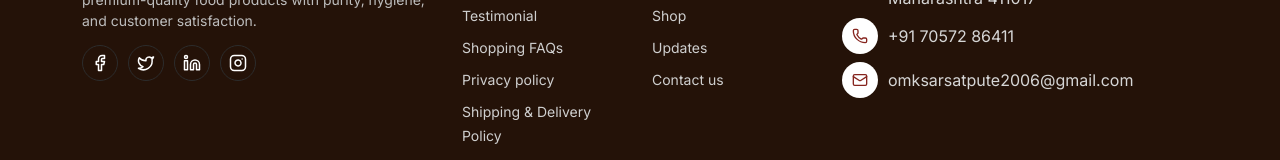
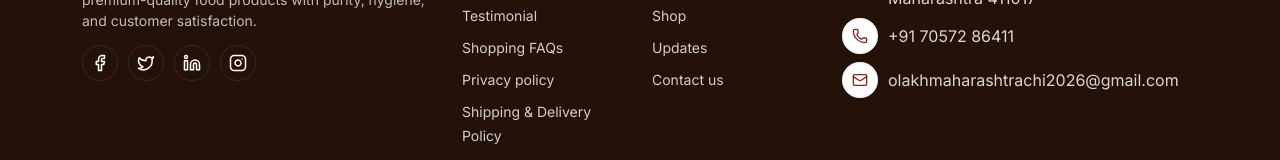
Before and after one commit to vedhindia/olakhmaharastrachi, a React (Vite) app in the folder Frontend/: page /terms-and-conditions in a window 1280 px wide. Shown: the part 2544-2704 px from the top of the page. Built offline with nearby package versions, Linux system fonts and the light colour scheme.

Commit message:
chnages email in footer

```diff
--- a/Frontend/src/Components/Footer.jsx
+++ b/Frontend/src/Components/Footer.jsx
@@ -116,7 +116,9 @@ const Footer = () => {
                 <div className="contact-item">
                   <div className="contact-icon"><Mail size={16} /></div>
                   <div>
-                    <a href="mailto:omksarsatpute2006@gmail.com" className="text-decoration-none text-reset">omksarsatpute2006@gmail.com</a>
+                    <a href="mailto:olakhmaharashtrachi2026@gmail.com
+" className="text-decoration-none text-reset">olakhmaharashtrachi2026@gmail.com
+</a>
                   </div>
                 </div>
               </div>
```
